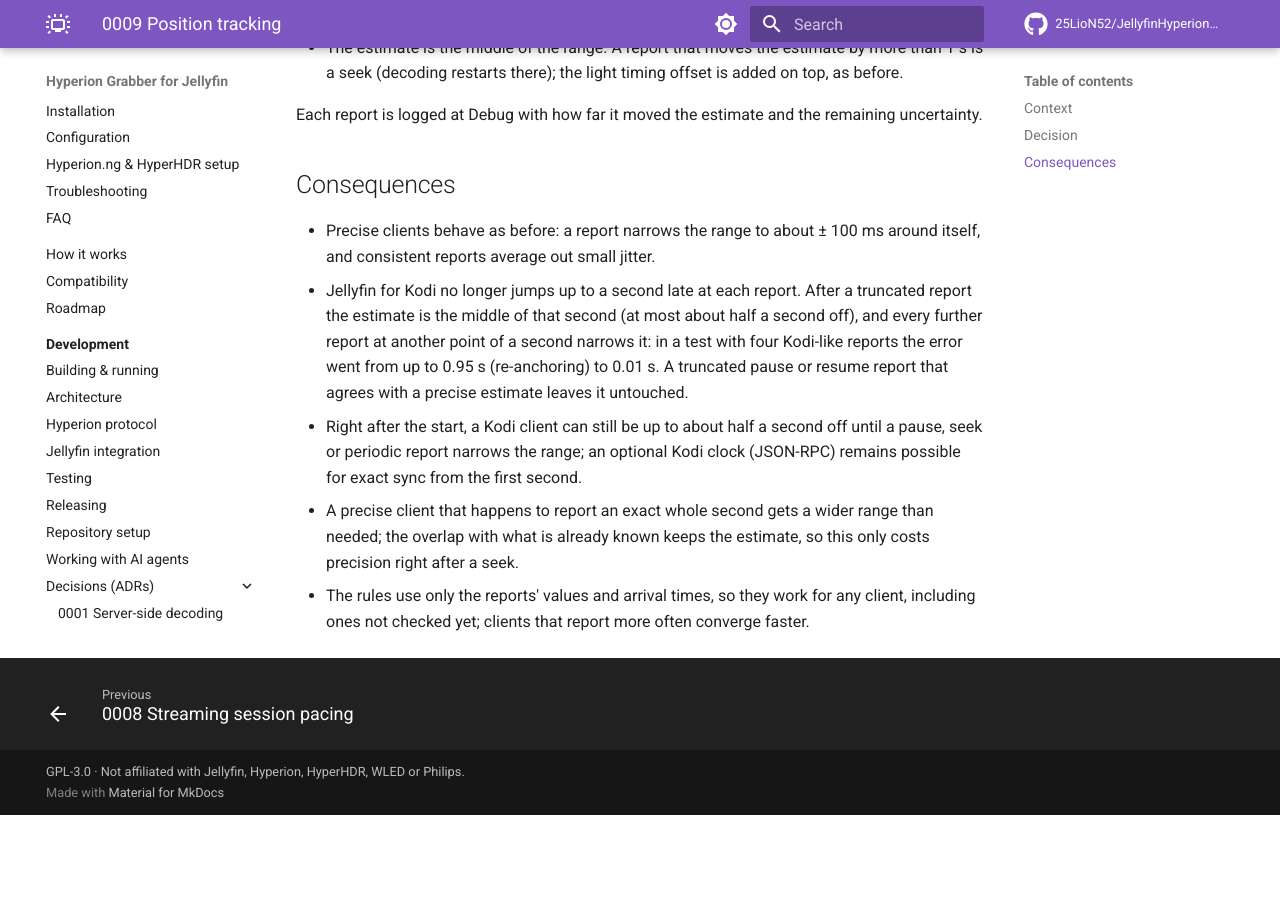
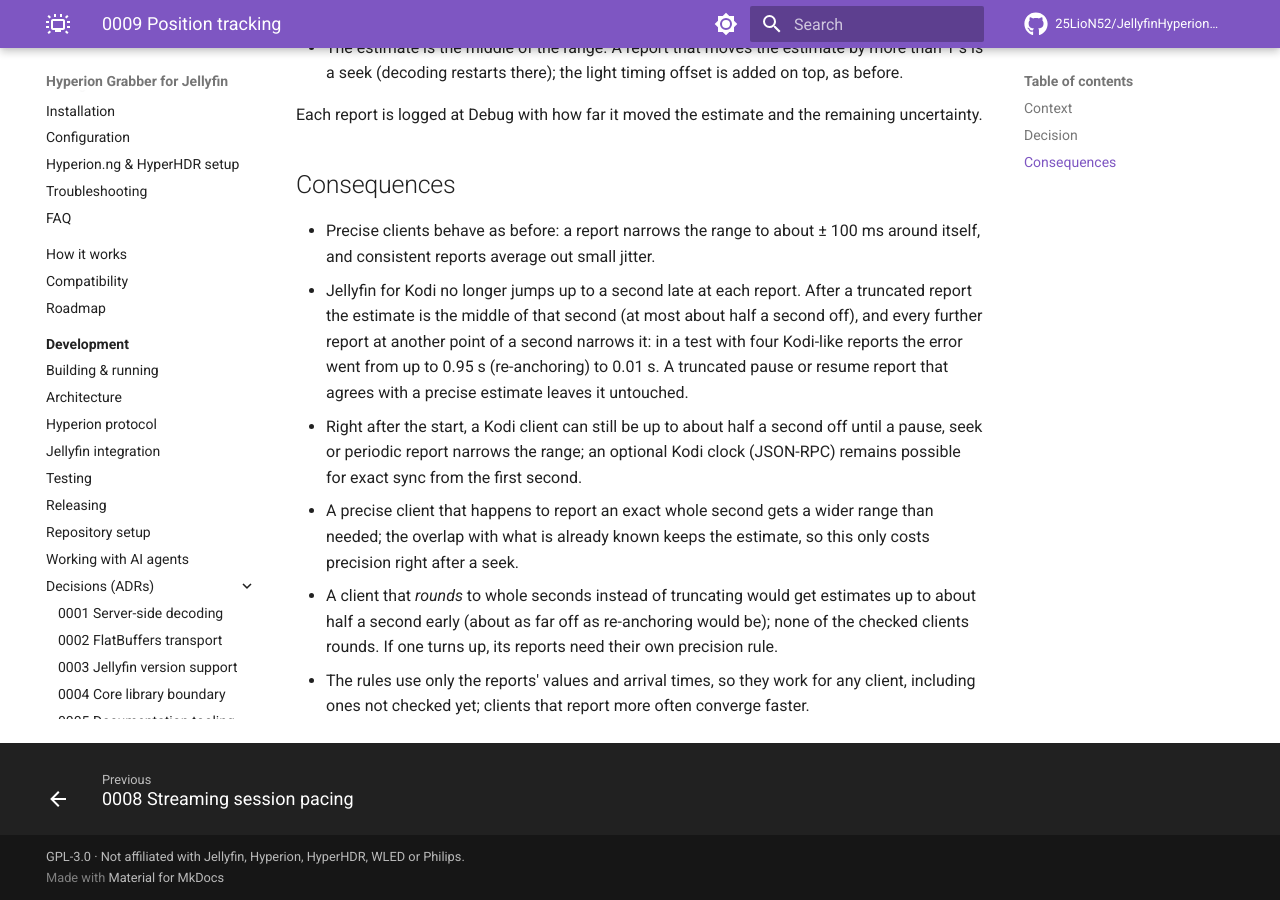
Before and after one commit to 25LioN52/JellyfinHyperionGrabber, an MkDocs documentation site: the page built from docs/development/adr/0009-position-tracking.md, in a window 1280 px wide and 900 px high, scrolled down 1282 px. Built offline with MkDocs 1.6.1 and Material for MkDocs 9.7.7, drawn with Linux system fonts in a browser that asks for light colours; comment, search, counter and statistics services are not loaded; before the commit the page ends 2097 px from its top, so only the background shows below that.

Commit message:
docs: note the rounding-client limitation in ADR 0009
Co-Authored-By: Claude Opus 5.5 <noreply@anthropic.com>

```diff
--- a/docs/development/adr/0009-position-tracking.md
+++ b/docs/development/adr/0009-position-tracking.md
@@ -54,5 +54,8 @@ Each report is logged at Debug with how far it moved the estimate and the remain
   report narrows the range; an optional Kodi clock (JSON-RPC) remains possible for exact sync from the first second.
 - A precise client that happens to report an exact whole second gets a wider range than needed; the overlap with what
   is already known keeps the estimate, so this only costs precision right after a seek.
+- A client that *rounds* to whole seconds instead of truncating would get estimates up to about half a second early
+  (about as far off as re-anchoring would be); none of the checked clients rounds. If one turns up, its reports need
+  their own precision rule.
 - The rules use only the reports' values and arrival times, so they work for any client, including ones not checked
   yet; clients that report more often converge faster.
```
